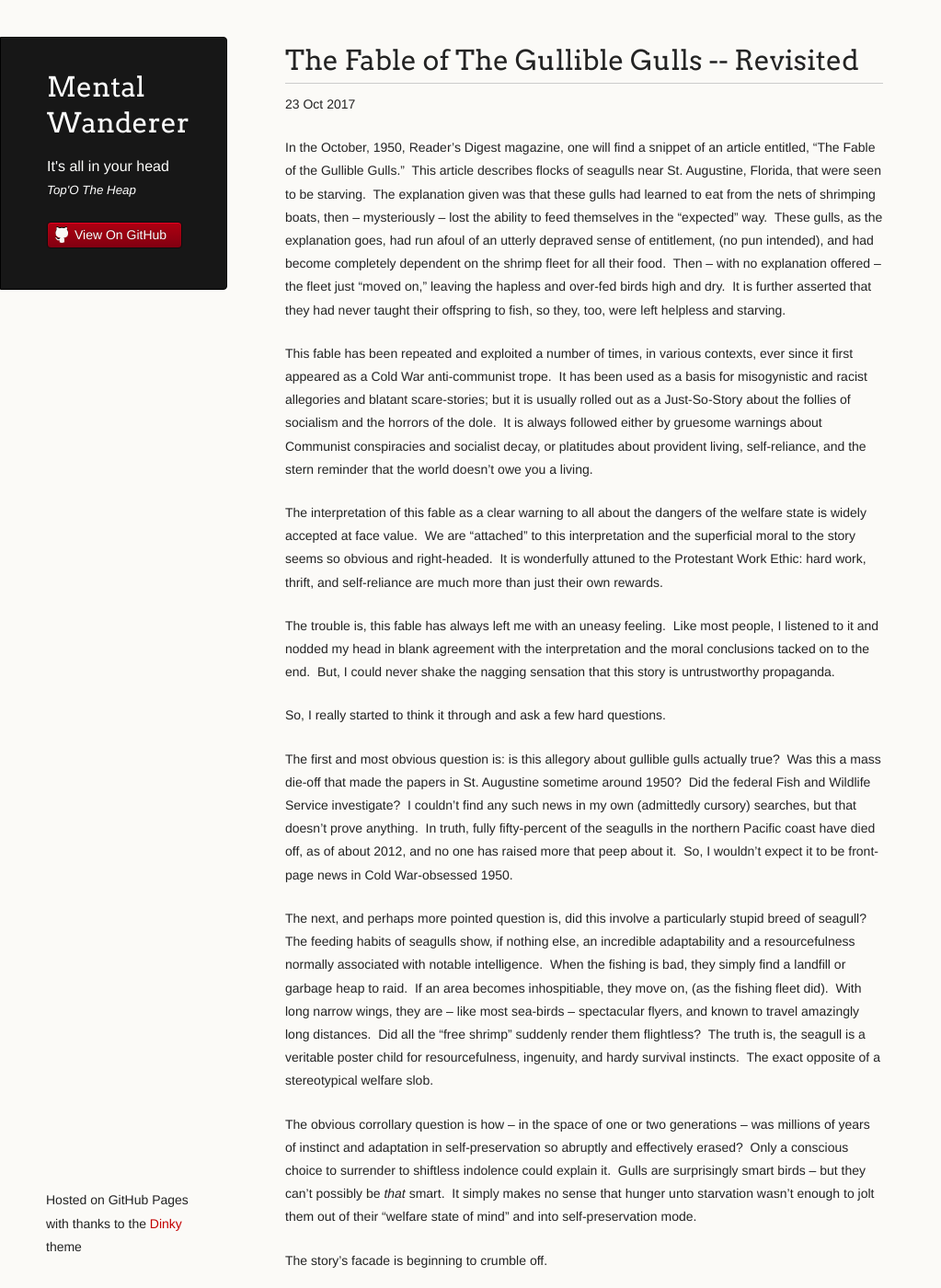
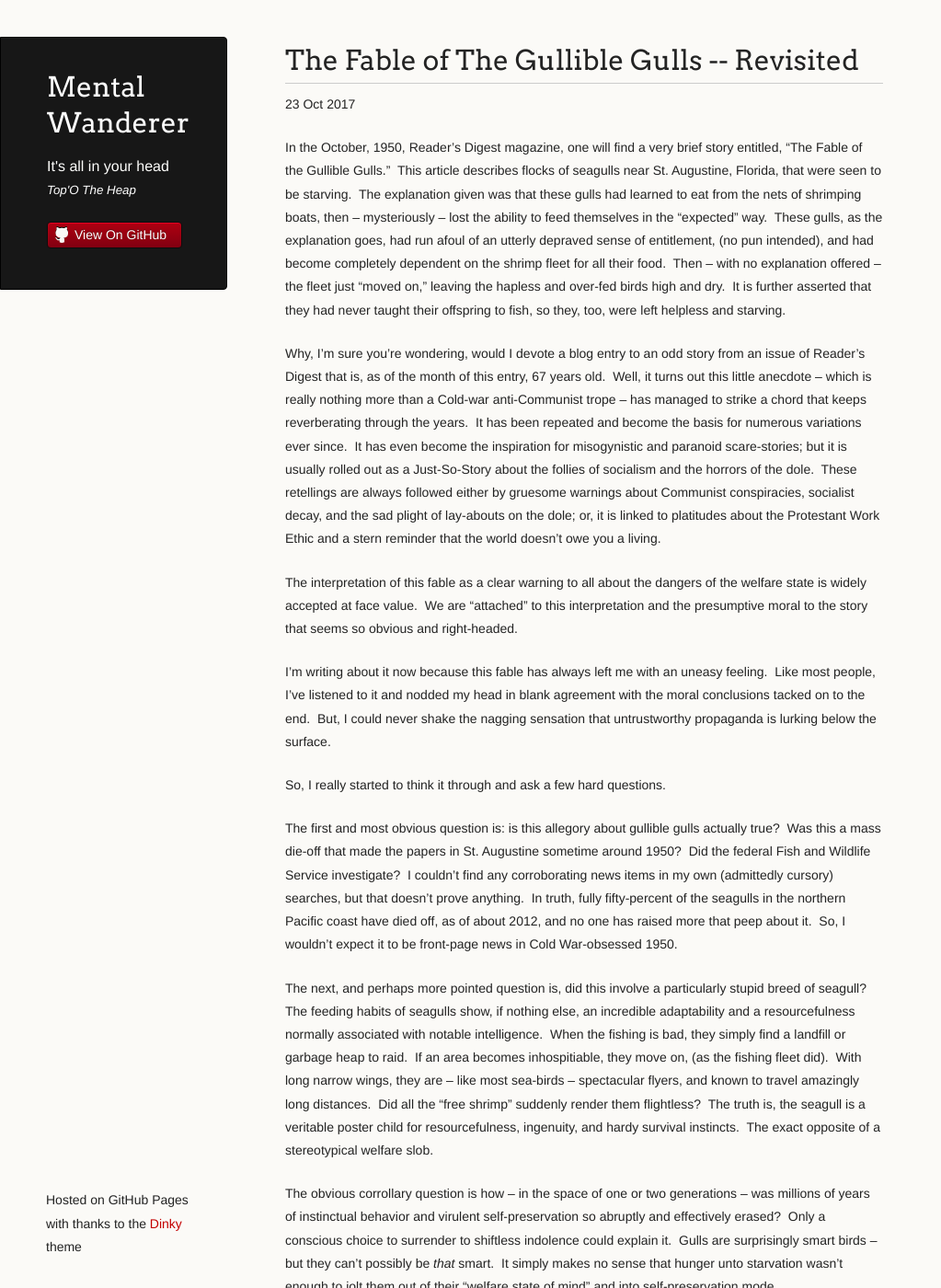
Before and after one commit to coryburt/coryburt.github.io, a Jekyll site: the page built from _posts/2017-10-23-The-Fable-of-the-Gullible-Gulls.md, in a window 1280 px wide and 1400 px high. Shown: the whole window at 92% size, without its empty margins (0-1023 px from the left). Built offline with Jekyll 4.4.1, drawn with Linux system fonts in a browser that asks for light colours; some of the changed text lies outside the part shown.

Commit message:
Updated entry

```diff
--- a/_posts/2017-10-23-The-Fable-of-the-Gullible-Gulls.md
+++ b/_posts/2017-10-23-The-Fable-of-the-Gullible-Gulls.md
@@ -4,7 +4,7 @@ title:              "The Fable of The Gullible Gulls -- Revisited"
 ---
 
 
-In the October, 1950, Reader's Digest magazine, one will find a snippet of an article entitled, "The Fable of the Gullible Gulls."&nbsp;
+In the October, 1950, Reader's Digest magazine, one will find a very brief story entitled, "The Fable of the Gullible Gulls."&nbsp;
 This article describes flocks of seagulls near St. Augustine, Florida, that were seen to be starving.&nbsp;
 The explanation given was that these gulls had learned to eat from the nets of shrimping boats, then -- mysteriously -- lost the ability to feed themselves in the "expected" way.&nbsp;
 These gulls, as the explanation goes, had run afoul of an utterly depraved sense of entitlement, (no pun intended),
@@ -12,27 +12,29 @@ and had become completely dependent on the shrimp fleet for all their food.&nbsp
 Then -- with no explanation offered -- the fleet just "moved on," leaving the hapless and over-fed birds high and dry.&nbsp;
 It is further asserted that they had never taught their offspring to fish, so they, too, were left helpless and starving.
 
-This fable has been repeated and exploited a number of times, in various contexts, ever since it first appeared as a Cold War
-anti-communist trope.&nbsp;
-It has been used as a basis for misogynistic and racist allegories and blatant scare-stories;
+Why, I'm sure you're wondering, would I devote a blog entry to an odd story from an issue of Reader's Digest that is, as of the month of this entry, 67 years old.&nbsp;
+Well, it turns out this little anecdote -- which is really nothing more than a Cold-war anti-Communist
+trope -- has managed to strike a chord that keeps reverberating through the years.&nbsp;
+It has been repeated and become the basis for numerous variations ever since.&nbsp;
+It has even become the inspiration for misogynistic and paranoid scare-stories;
 but it is usually rolled out as a Just-So-Story about the follies of socialism and the horrors of the dole.&nbsp;
-It is always followed either by gruesome warnings about Communist conspiracies and socialist decay, or platitudes about
-provident living, self-reliance, and the stern reminder that the world doesn't owe you a living.
+These retellings are always followed either by gruesome warnings about Communist conspiracies, socialist decay, and the sad plight
+of lay-abouts on the dole; or, it is linked to platitudes about the Protestant Work Ethic and a stern reminder that
+the world doesn't owe you a living.
 
 The interpretation of this fable as a clear warning to all about the dangers of the welfare state is widely accepted at face value.&nbsp;
-We are "attached" to this interpretation and the superficial moral to the story seems so obvious and right-headed.&nbsp;
-It is wonderfully attuned to the Protestant Work Ethic: hard work, thrift, and self-reliance are much more than just their own rewards.&nbsp;
+We are "attached" to this interpretation and the presumptive moral to the story that seems so obvious and right-headed.&nbsp;
 
-The trouble is, this fable has always left me with an uneasy feeling.&nbsp;
-Like most people, I listened to it and nodded my head in blank agreement with the interpretation and the moral conclusions tacked on to
-the end.&nbsp; But, I could never shake the nagging sensation that this story is untrustworthy propaganda.&nbsp;
+I'm writing about it now because this fable has always left me with an uneasy feeling.&nbsp;
+Like most people, I've listened to it and nodded my head in blank agreement with the moral conclusions tacked on to the end.&nbsp;
+But, I could never shake the nagging sensation that untrustworthy propaganda is lurking below the surface.&nbsp;
 
 So, I really started to think it through and ask a few hard questions.
 
 The first and most obvious question is: is this allegory about gullible gulls actually true?&nbsp;
 Was this a mass die-off that made the papers in St. Augustine sometime around 1950?&nbsp;
 Did the federal Fish and Wildlife Service investigate?&nbsp;
-I couldn't find any such news in my own (admittedly cursory) searches, but that doesn't prove anything.&nbsp;
+I couldn't find any corroborating news items in my own (admittedly cursory) searches, but that doesn't prove anything.&nbsp;
 In truth, fully fifty-percent of the seagulls in the northern Pacific coast have died off, as of about 2012, and no one has raised more that peep about it.&nbsp; So, I wouldn't expect it to be front-page news in Cold War-obsessed 1950.
 
 The next, and perhaps more pointed question is, did this involve a particularly stupid breed of seagull?&nbsp;
@@ -44,13 +46,13 @@ Did all the "free shrimp" suddenly render them flightless?&nbsp;
 The truth is, the seagull is a veritable poster child for resourcefulness, ingenuity, and hardy survival instincts.&nbsp;
 The exact opposite of a stereotypical welfare slob.
 
-The obvious corrollary question is how -- in the space of one or two generations -- was millions of years of instinct and adaptation
-in self-preservation so abruptly and effectively erased?&nbsp;
+The obvious corrollary question is how -- in the space of one or two generations -- was millions of years of instinctual behavior and
+virulent self-preservation so abruptly and effectively erased?&nbsp;
 Only a conscious choice to surrender to shiftless indolence could explain it.&nbsp;
 Gulls are surprisingly smart birds -- but they can't possibly be *that* smart.&nbsp;
 It simply makes no sense that hunger unto starvation wasn't enough to jolt them out of their "welfare state of mind" and into self-preservation mode.
 
-The story's facade is beginning to crumble off.
+The more questions I wondered about, more the story's facade began to crumble off.
 
 The next question is how did the seagulls *really* view their situation.&nbsp;
 Did they understand that the shrimping boats weren't a natural phenomenon,
@@ -68,16 +70,16 @@ And what about this fishing fleet "moving on?"&nbsp;
 If it had moved to other fishing grounds, why wouldn't the gulls have simply followed it there?&nbsp;
 To make a radical change of fishing grounds, the fleet would have go through the massive expense and trouble of relocating their home port.&nbsp;
 It is far more likely that, when the shrimp had been "fished-out," the shrimp boats were simply abandoned in place.&nbsp;
-The most obvious explanation is that, whatever happened to the fleet, it was suffering the consequences of its own poor conservation.&nbsp;
+The most obvious explanation is that, whatever happened to the fleet, it was suffering the consequences of its own poor conservation practices.&nbsp;
 Whether they "moved on" or went out of business, it is likely that severe overfishing the area left it unprofitable to continue.&nbsp;
 If that had occurred, they would have likely damaged the entire ecosystem of the area.&nbsp;
 And, if *that* had occurred, it would certainly explain a lot of starvation among the gulls.&nbsp;
 It would have been even worse for less hardy species.&nbsp;
 
 The more you think about this fable, the less believable it becomes.&nbsp;
-If there is a strain of truth in the events it depicts, it is almost certain that the traditional "Socialism Explanation" assigned to the story is a convenient fiction that twists the essential truth.&nbsp;
+If there is a strain of truth in the events it depicts, it is almost certain that the traditional "Socialism Explanation" assigned to the story is a deliberate fancy that dodges the actual truth -- and unfairly maligns the poor seagull.&nbsp;
 I am certainly not arguing that thrift and self-reliance are not far preferrable to sloth and a sense of entitlement.&nbsp;
-But using a Cold-War anti-Communist scare-story to make that point is so wrong that it stretches the bounds of irony.&nbsp;
+But, using a Cold-War anti-Communist scare-story to make that point is so wrong that it stretches the bounds of irony.&nbsp;
 
 The fable of the Gullible Gulls is *not* a moral tale about the follies of socialism and the evils of the dole at all.&nbsp;
 It is, more accurately, a tragic story of the evils of greed, and how the follies of overexploitation and overconsumption -- things that
```
